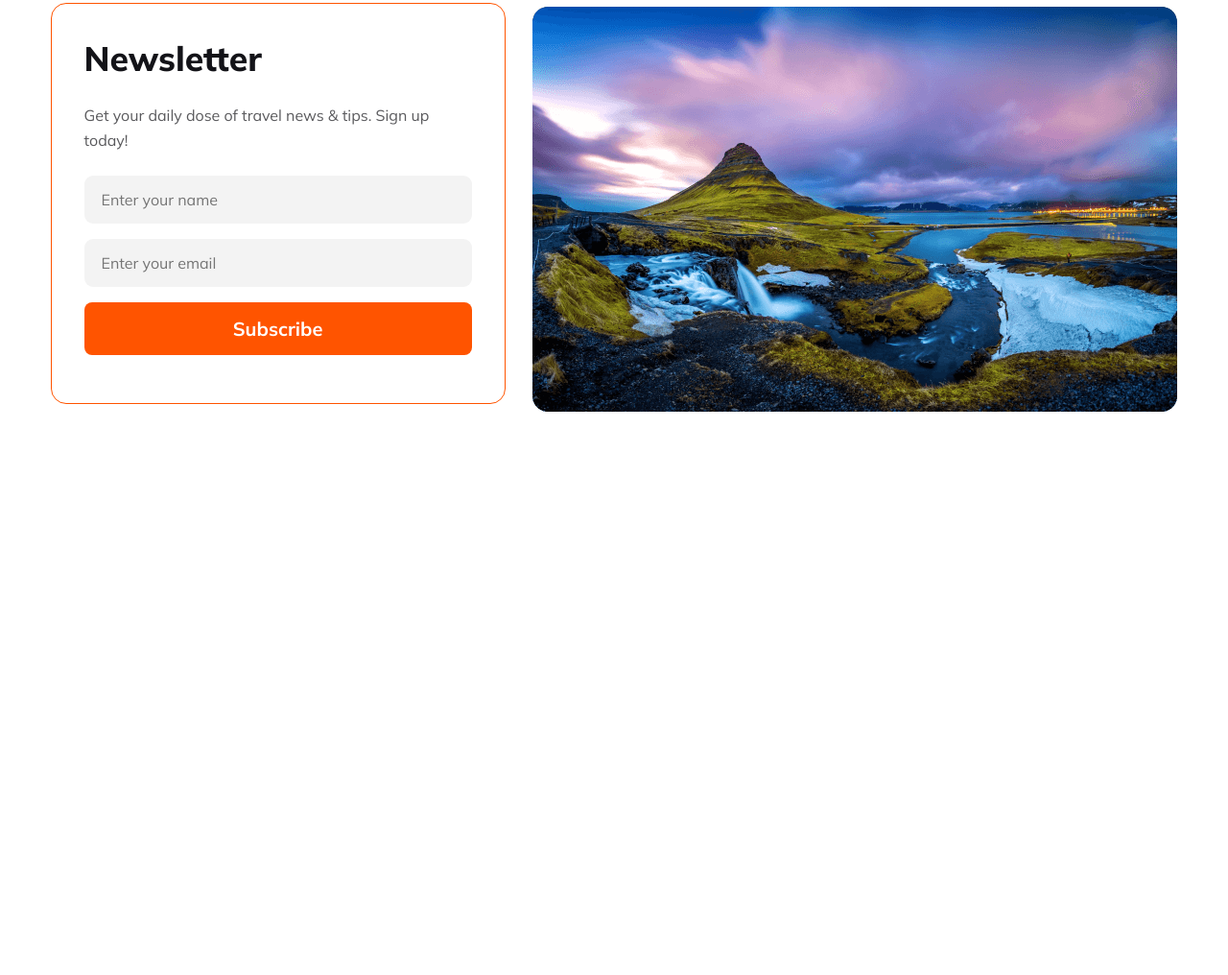
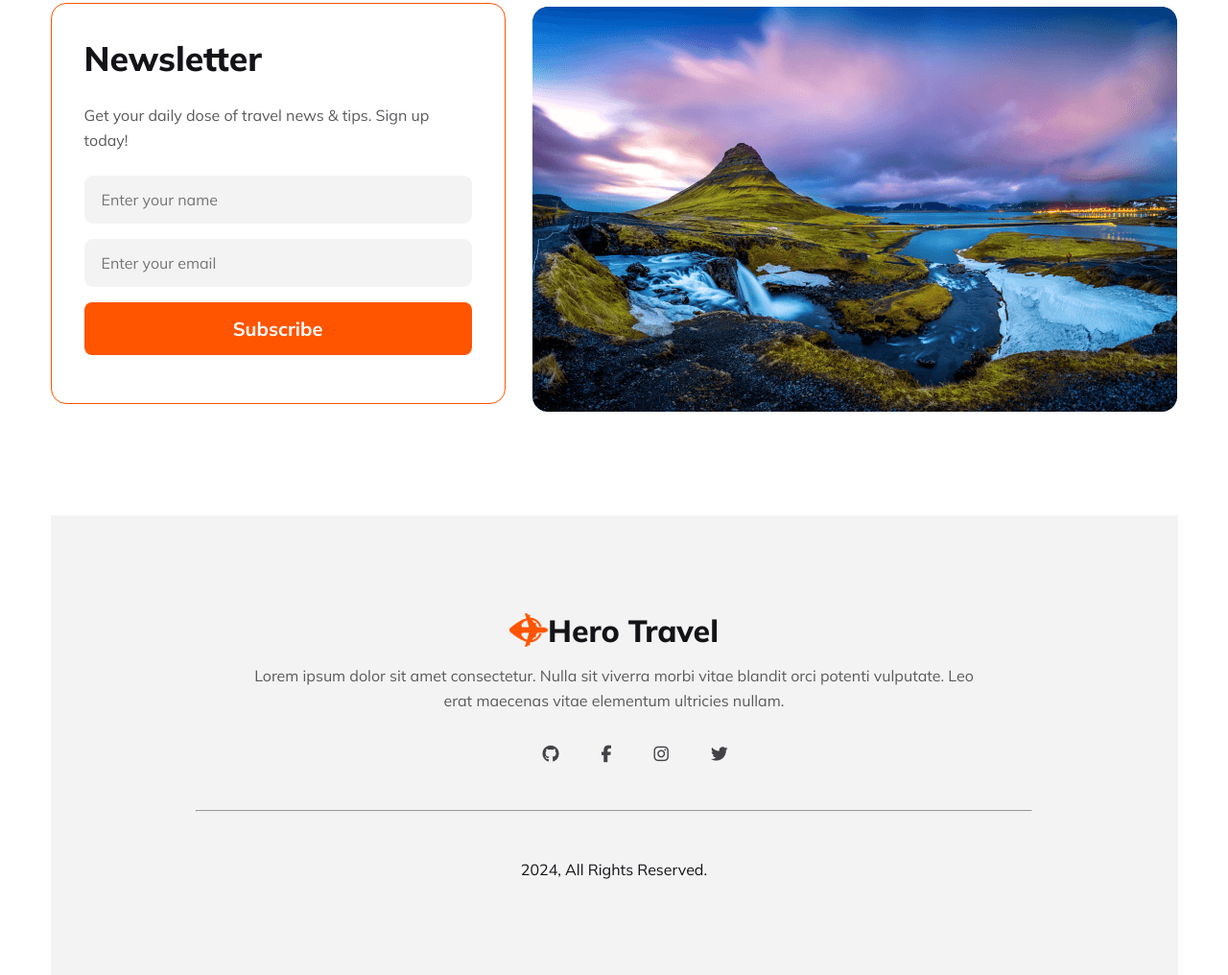
Before and after one commit to RashedulHaqueRasel1/PH-B9A2-Travel, a plain HTML site: page index.html in a window 1280 px wide. Shown: the part 1420-2436 px from the top of the page at 96% size. Before the commit the page ends 1957 px from the top, so only its background shows below. Drawn offline with Linux system fonts and the light colour scheme.

Commit message:
Footer Seaction Done

```diff
--- a/index.html
+++ b/index.html
@@ -102,7 +102,23 @@
     <!-- Newsletter Section End Here -->
   </main>
   <footer>
-
+      <section>
+        <div class="footer">
+          <div class="footer-logo">
+            <img class="logo" src="Images/Group 40071 (2).png" alt="">
+            <h2 class="logo-title">Hero Travel</h2>
+          </div>
+          <p class="footer-description">Lorem ipsum dolor sit amet consectetur. Nulla sit viverra morbi vitae blandit orci potenti vulputate. Leo erat maecenas vitae elementum ultricies nullam. </p>
+          <div class="social-icon">
+            <i class="fa-brands fa-github"></i>
+            <i class="fa-brands fa-facebook-f"></i>
+            <i class="fa-brands fa-instagram"></i>
+            <i class="fa-brands fa-twitter"></i>
+          </div>
+          <hr class="he-center">
+          <p class="footer-copy">2024, All Rights Reserved.</p>
+        </div>
+      </section>
   </footer>
 </body>
 </html>
--- a/style/responsive.css
+++ b/style/responsive.css
@@ -89,4 +89,20 @@
     width: 100%;
   }
   /* News Seaction Responsive End here */
+
+  /* Footer Section Start Now */
+  .footer{
+    padding: 24px;
+    padding: 30px;
+
+  }
+  .footer hr{
+    width: 100%;
+    margin: 20px auto;
+  }
+  .footer-description{
+    width: 100%;
+  }
+
+  /* Footer Section End Now */
 }
--- a/style/style.css
+++ b/style/style.css
@@ -284,3 +284,51 @@ form,
 }
 
 /* Newsletter Seaction Style End Here */
+
+
+/* Footer Section Style Start Here */
+.footer{
+  background: rgba(19, 19, 24, 0.05);
+  padding: 100px;
+  text-align: center;
+}
+.footer-logo{
+  display: flex;
+  justify-content: center;
+  margin: 0 auto;
+  align-items: center;
+}
+.logo{
+  width: 40px;
+}
+.logo-title{
+  color: #131318;
+  font-size: 32px;
+  font-weight: 800;
+}
+.footer-description{
+  width: 760px;
+  margin: 0 auto;
+  margin-top: 14px;
+  margin-bottom: 34px;
+  color: #5A5A5D;
+  text-align: center;
+  line-height: 26px;
+}
+.social-icon{
+  justify-content: center;
+  display: flex;
+  font-size: 24px;
+  margin: 0 auto;
+  cursor: pointer;
+}
+.footer hr{
+  margin: 50px auto;
+  width: 872px;
+}
+.footer-copy{
+  color: #131318;
+  font-size: 16px;
+  font-weight: 300;
+}
+/* Footer Section Style End Here */
```
